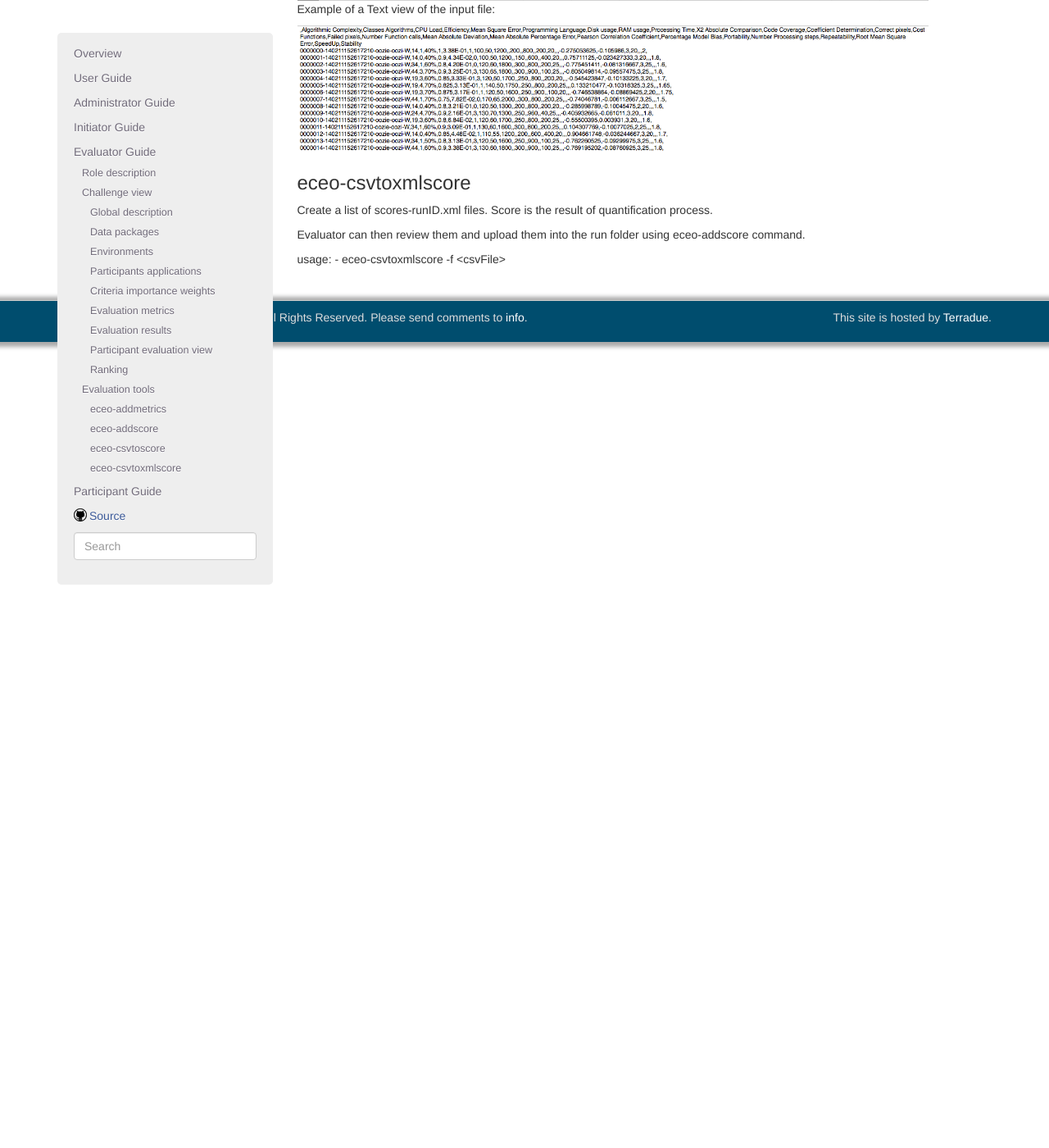
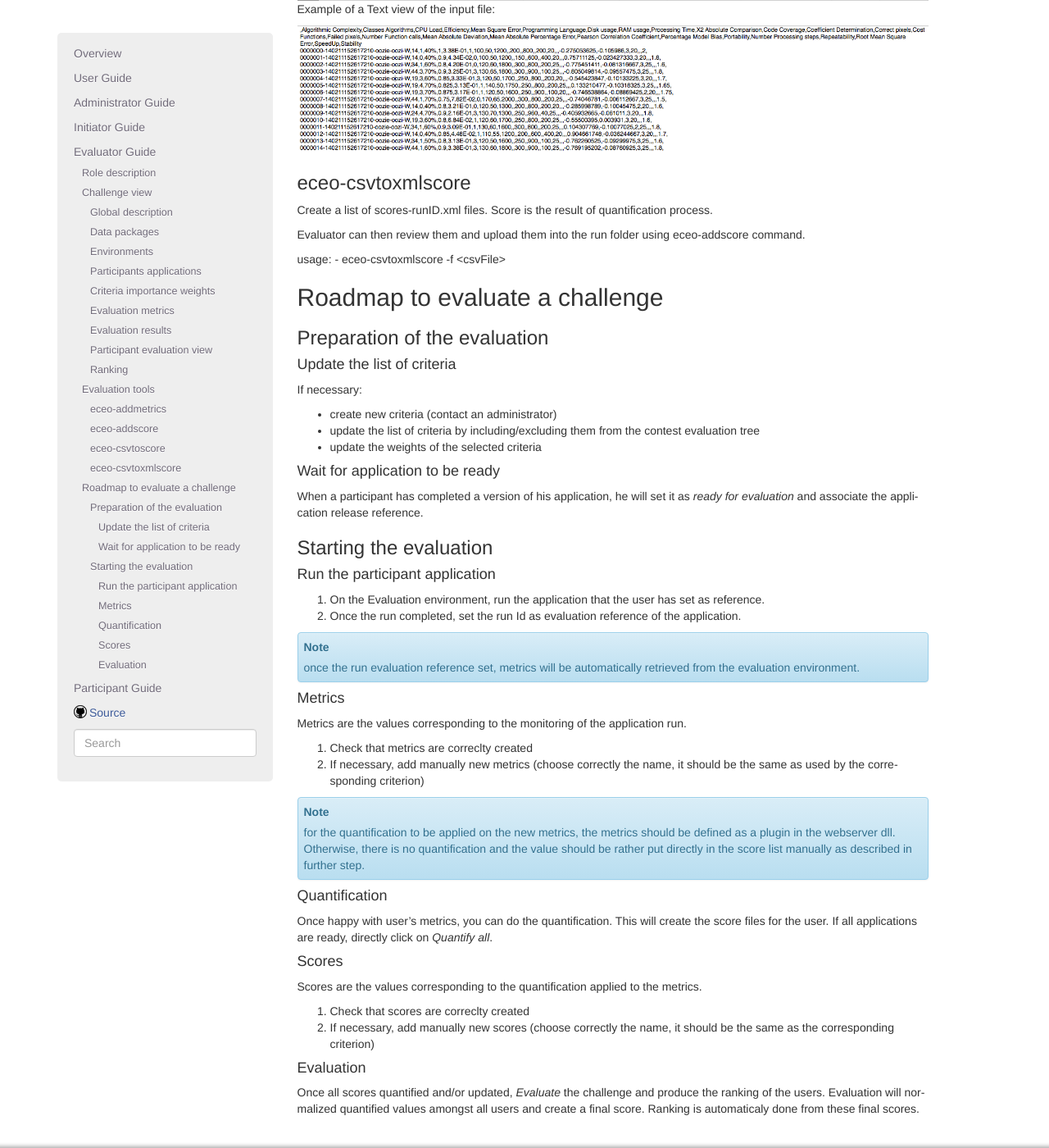
Before and after one commit to Terradue/doc-challenges, a Sphinx documentation site: the page built from source/evaluator.rst, in a window 1280 px wide and 1400 px high, scrolled down 11018 px. Shown: the whole window at 82% size. Built offline with Sphinx 7.4.7, drawn with Linux system fonts in a browser that asks for light colours.

Commit message:
add evaluation roadmap

```diff
--- a/source/evaluator.rst
+++ b/source/evaluator.rst
@@ -224,6 +224,68 @@ Evaluator can then review them and upload them into the run folder using eceo-ad
 usage:
 -  eceo-csvtoxmlscore -f <csvFile>
 
+Roadmap to evaluate a challenge
+-------------------------------
+
+Preparation of the evaluation
+^^^^^^^^^^^^^^^^^^^^^^^^^^^^^
+
+Update the list of criteria
++++++++++++++++++++++++++++
+
+If necessary:
+
+- create new criteria (contact an administrator)
+- update the list of criteria by including/excluding them from the contest evaluation tree
+- update the weights of the selected criteria
+
+Wait for application to be ready
+++++++++++++++++++++++++++++++++
+
+When a participant has completed a version of his application, he will set it as *ready for evaluation* and associate the application release reference.
+
+Starting the evaluation
+^^^^^^^^^^^^^^^^^^^^^^^
+
+Run the participant application
++++++++++++++++++++++++++++++++
+
+1. On the Evaluation environment, run the application that the user has set as reference.
+2. Once the run completed, set the run Id as evaluation reference of the application.
+
+.. note:: once the run evaluation reference set, metrics will be automatically retrieved from the evaluation environment.
+
+Metrics
++++++++
+
+Metrics are the values corresponding to the monitoring of the application run.
+
+1. Check that metrics are correclty created
+2. If necessary, add manually new metrics (choose correctly the name, it should be the same as used by the corresponding criterion)
+
+.. note:: for the quantification to be applied on the new metrics, the metrics should be defined as a plugin in the webserver dll. Otherwise, there is no quantification and the value should be rather put directly in the score list manually as described in further step.
+
+Quantification
+++++++++++++++
+
+Once happy with user's metrics, you can do the quantification. This will create the score files for the user.
+If all applications are ready, directly click on *Quantify all*.
+
+Scores
+++++++
+
+Scores are the values corresponding to the quantification applied to the metrics.
+
+1. Check that scores are correclty created
+2. If necessary, add manually new scores (choose correctly the name, it should be the same as the corresponding criterion)
+
+Evaluation
+++++++++++
+
+Once all scores quantified and/or updated, *Evaluate* the challenge and produce the ranking of the users.
+Evaluation will normalized quantified values amongst all users and create a final score.
+Ranking is automaticaly done from these final scores.
+
 .. |contestviewmenuhome.png| image:: includes/sum/contestview_menu_home.png
 .. |contestviewmenudatapackage.png| image:: includes/sum/contestview_menu_datapackage.png
 .. |contestviewmenuenvironments.png| image:: includes/sum/contestview_menu_environments.png
```
